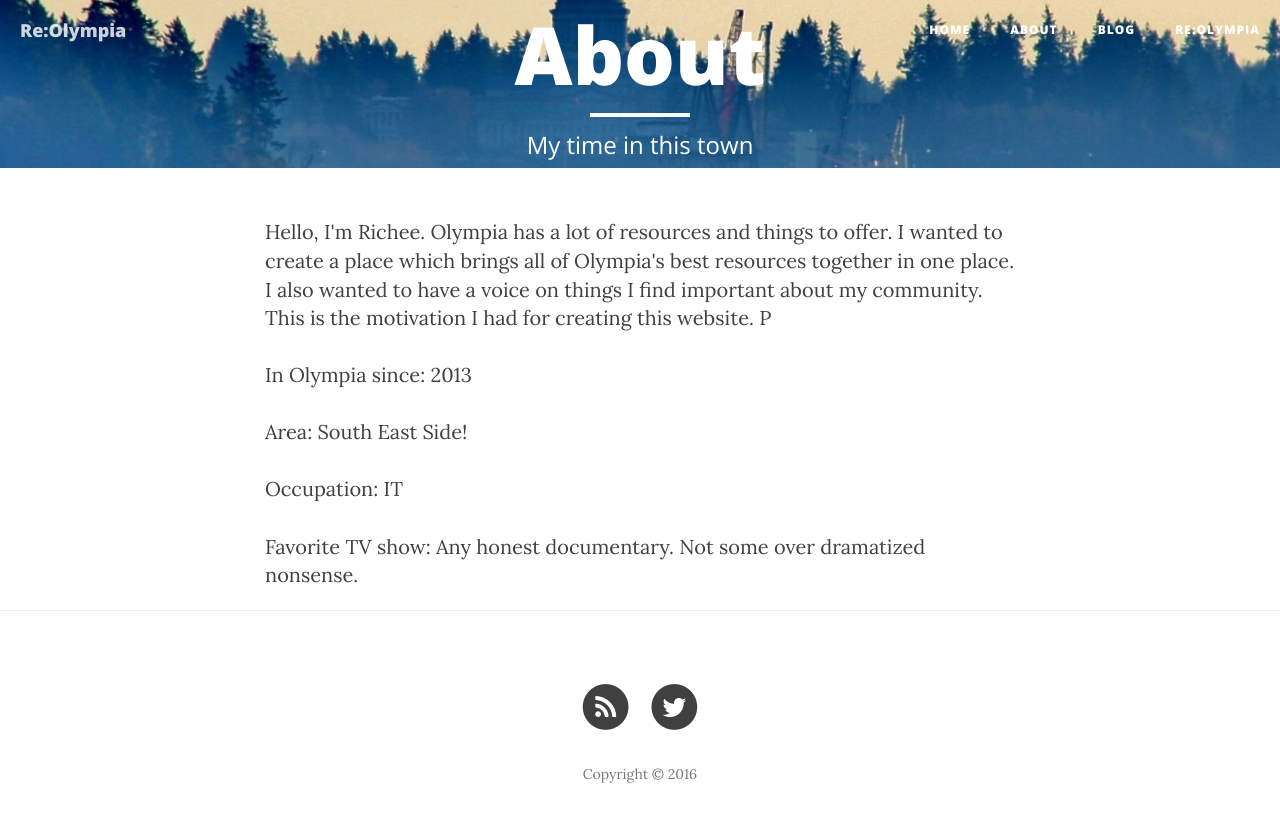
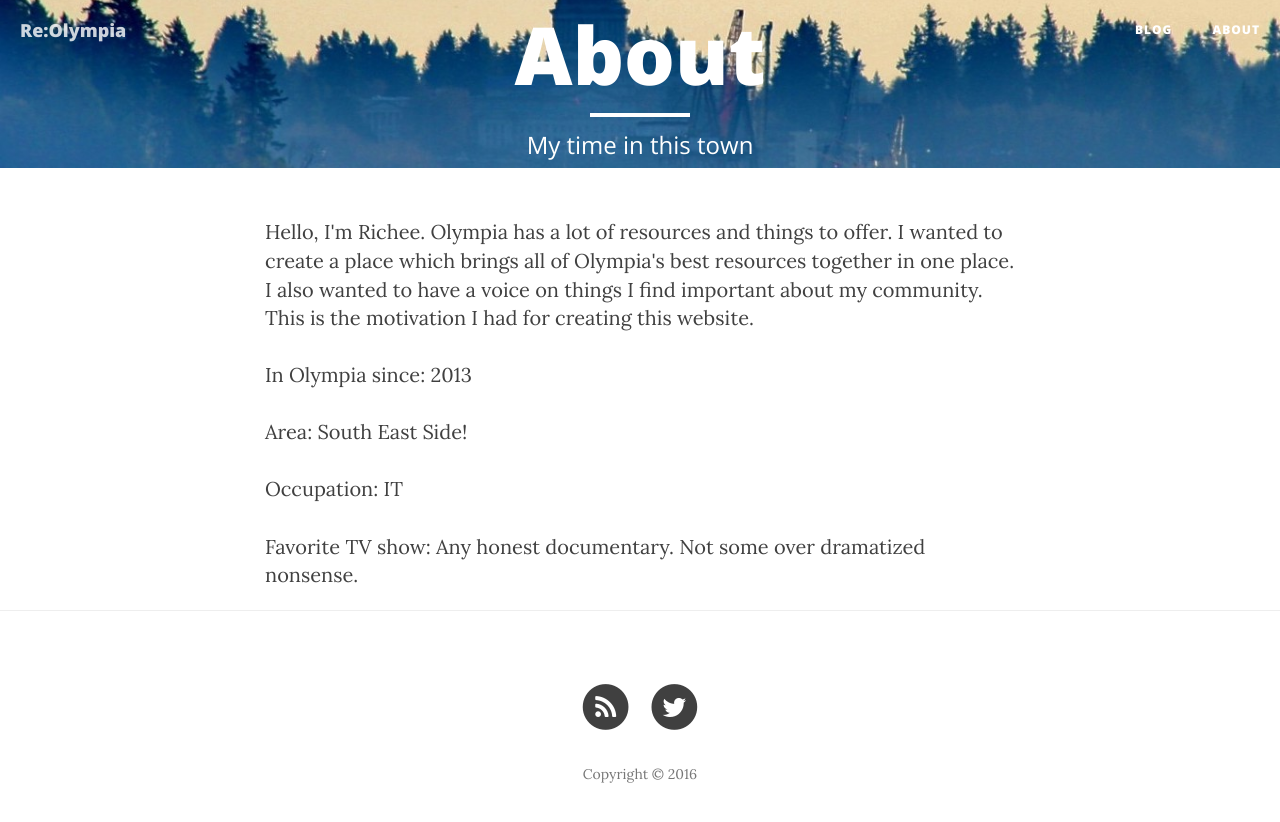
Before and after one commit to reolympia/reolympia.github.io, a Jekyll site: the page built from about.html, in a window 1280 px wide. Shown: the top 822 px of the page. Built offline with Jekyll 4.4.1, drawn with Linux system fonts in a browser that asks for light colours; nearby versions of some CDN libraries.

Commit message:
Updating website.

```diff
--- a/_includes/nav.html
+++ b/_includes/nav.html
@@ -16,15 +16,11 @@
         <div class="collapse navbar-collapse" id="bs-example-navbar-collapse-1">
             <ul class="nav navbar-nav navbar-right">
                 <li>
-                    <a href="{{ site.baseurl }}/">Home</a>
+                    <a href="{{ site.baseurl }}/blog">Blog</a>
                 </li>
-                {% for page in site.pages %}{% if page.title %}
-				{% if page.url != '/404.html' %}
                 <li>
-                    <a href="{{ page.url | prepend: site.baseurl }}">{{ page.title }}</a>
+                    <a href="{{ site.baseurl }}/about">About</a>
                 </li>
-				{% endif %}
-                {% endif %}{% endfor %}
             </ul>
         </div>
         <!-- /.navbar-collapse -->
--- a/_posts/2016-04-03-pinball-mania.markdown
+++ b/_posts/2016-04-03-pinball-mania.markdown
@@ -3,7 +3,7 @@ layout:     post
 title:      "Pinball Mania"
 subtitle:   "Olympia's surprising supply of pinball machines"
 date:       2016-04-03
-author:     "Victor"
+author:     "Richee"
 header-img: "img/pinball-bg.jpg"
 comments: 	true
 ---
--- a/_posts/2016-10-17-Volunteer-Olympia.markdown
+++ b/_posts/2016-10-17-Volunteer-Olympia.markdown
@@ -1,6 +1,6 @@
 ---
 layout:     post
-title:      "Volunteer Olympia"
+title:      "Volunteer in Olympia"
 subtitle:   "Ways to give back to the community"
 date:       2016-10-17 12:00:00
 author:     "Richee"
--- a/about.html
+++ b/about.html
@@ -7,7 +7,7 @@ header-img: "img/about-bg.jpg"
 <div class="row">
 	<div class="col-lg-8 col-lg-offset-2 col-md-10 col-md-offset-1">
 
-		Hello, I'm Richee. Olympia has a lot of resources and things to offer. I wanted to create a place which brings all of Olympia's best resources together in one place. I also wanted to have a voice on things I find important about my community. This is the motivation I had for creating this website. P
+		Hello, I'm Richee. Olympia has a lot of resources and things to offer. I wanted to create a place which brings all of Olympia's best resources together in one place. I also wanted to have a voice on things I find important about my community. This is the motivation I had for creating this website.
 		<br>
 		<br>
 		In Olympia since: 2013
```
Also changed, not shown: index.html (+26 -1 lines), js/home.js (+36 -0 lines), 8 other files.
